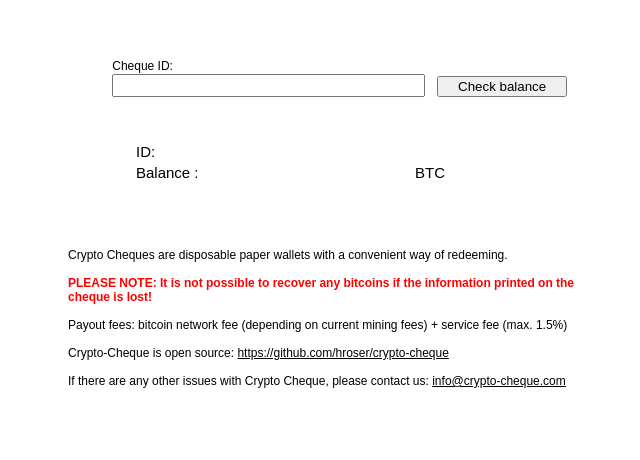
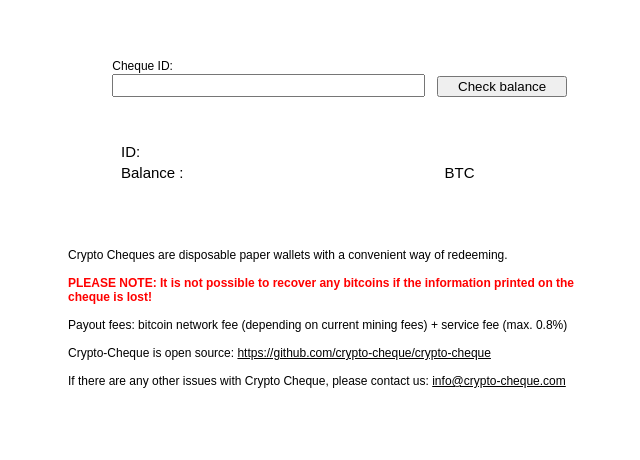
Before and after one commit to hroser/crypto-cheque, a Python web app: template templates/main.html in a window 1280 px wide. Shown: the part 379-839 px from the top of the page, without its empty margins (297-937 px from the left). Run offline with Jinja, Linux system fonts and the light colour scheme; the template is opened without the code that fills it, so the values that code supplies are empty; some libraries are stand-ins or nearby versions.

Commit message:
Update service fee

```diff
--- a/cryptotools.py
+++ b/cryptotools.py
@@ -21,9 +21,9 @@
 from blockcypher import get_blockchain_overview
 
 BLOCK_SIZE = 16
-SERVICE_FEE = 0.015
+SERVICE_FEE = 0.008
 SERVICE_FEE_LOWER_LIMIT = 10000
-LOW_PREFERENCE_LIMIT = 200000
+LOW_PREFERENCE_LIMIT = 500000
 
 b58 = '123456789ABCDEFGHJKLMNPQRSTUVWXYZabcdefghijkmnopqrstuvwxyz'
 pad = lambda s: s + (BLOCK_SIZE - len(s) % BLOCK_SIZE) * chr(BLOCK_SIZE - len(s) % BLOCK_SIZE)
--- a/templates/main.html
+++ b/templates/main.html
@@ -30,8 +30,8 @@
 }
 
 .centertable {
-width: 70%;
-min-width: 420px;
+width: 75%;
+min-width: 450px;
 margin: 0 auto;
 }
 
@@ -119,22 +119,22 @@
       <br>
       <div class="centertable">
       <table class="table" style="width:100%">
-      <col width="35%">
       <col width="40%">
-			<col width="35%">
+      <col width="40%">
+			<col width="30%">
         <tr>
           <td>ID:</td>
           <td align="right">{{cheque_ident_requested}}</td>
         </tr>
         <tr>
-          <td>Balance {% if cheque_public_address %}(<a href="https://live.blockcypher.com/btc/address/{{cheque_public_address}}/" target="_blank" style="color: black;">details</a>){% endif %}:</td>
+          <td>Balance {% if cheque_public_address %}(<a href="https://live.blockcypher.com/btc/address/{{cheque_public_address}}/" target="_blank" style="color: black;">details/pending</a>){% endif %}:</td>
           <td align="right">{{cheque_balance}} BTC</td>
 					<td align="right">{% if cheque_balance_usd %}({{cheque_balance_usd}} USD){% endif %}</td>
         </tr>
         {% if show_payout_details %}
 					{% if show_service_fee %}
 					<tr>
-						<td>Service fee 1.5%:</td>
+						<td>Service fee 0.8%:</td>
 						<td align="right">{{service_fee}} BTC</td>
 						<td align="right">{% if service_fee_usd %}({{service_fee_usd}} USD){% endif %}</td>
 					</tr>
@@ -238,9 +238,9 @@
 		<br><br>
 		<b style = "color:red;">PLEASE NOTE: It is not possible to recover any bitcoins if the information printed on the cheque is lost!</b>
 		<br><br>
-		Payout fees: bitcoin network fee (depending on current mining fees) + service fee (max. 1.5%)
+		Payout fees: bitcoin network fee (depending on current mining fees) + service fee (max. 0.8%)
 		<br><br>
-		Crypto-Cheque is open source: <a href="https://github.com/hroser/crypto-cheque" style="color: black;">https://github.com/hroser/crypto-cheque</a>
+		Crypto-Cheque is open source: <a href="https://github.com/crypto-cheque/crypto-cheque" style="color: black;">https://github.com/crypto-cheque/crypto-cheque</a>
 		<br><br>
 		If there are any other issues with Crypto Cheque, please contact us: <a href="mailto:info@crypto-cheque.com" style="color: black;">info@crypto-cheque.com</a>
 		</div>
```
